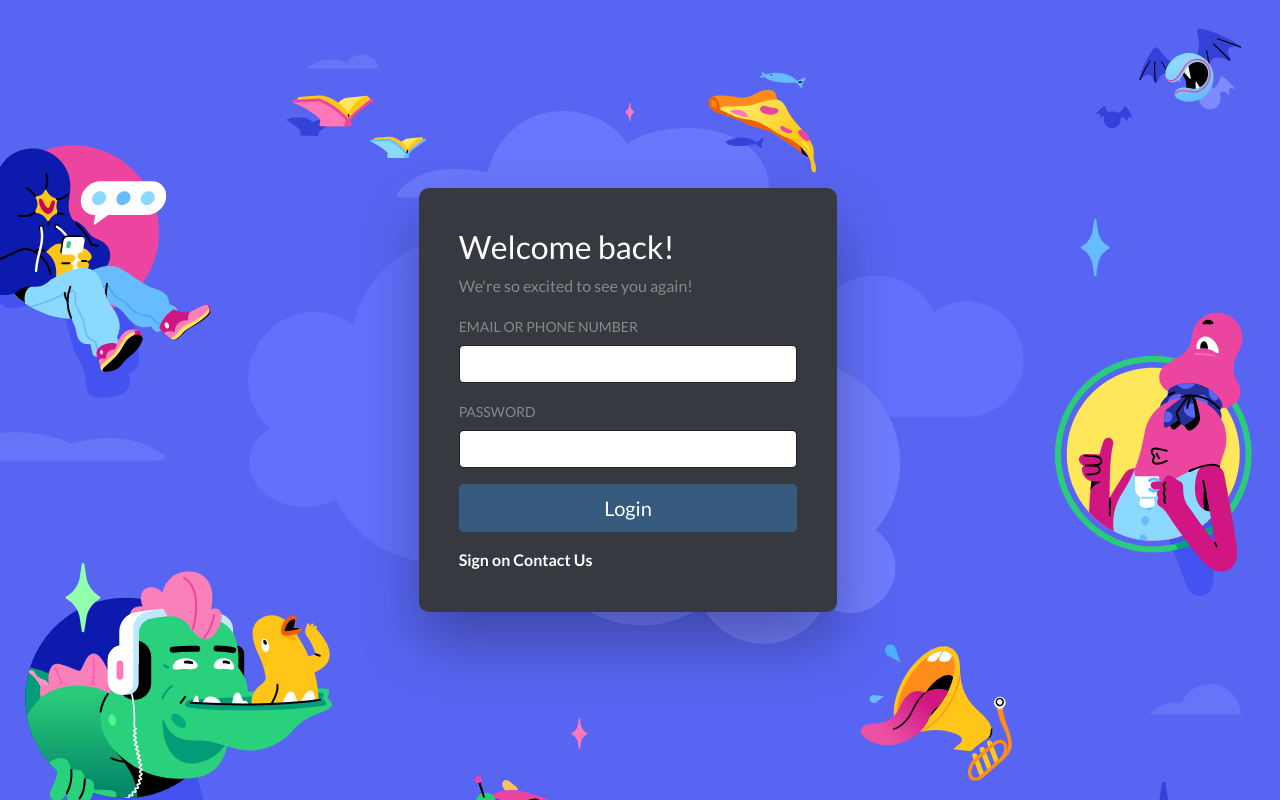
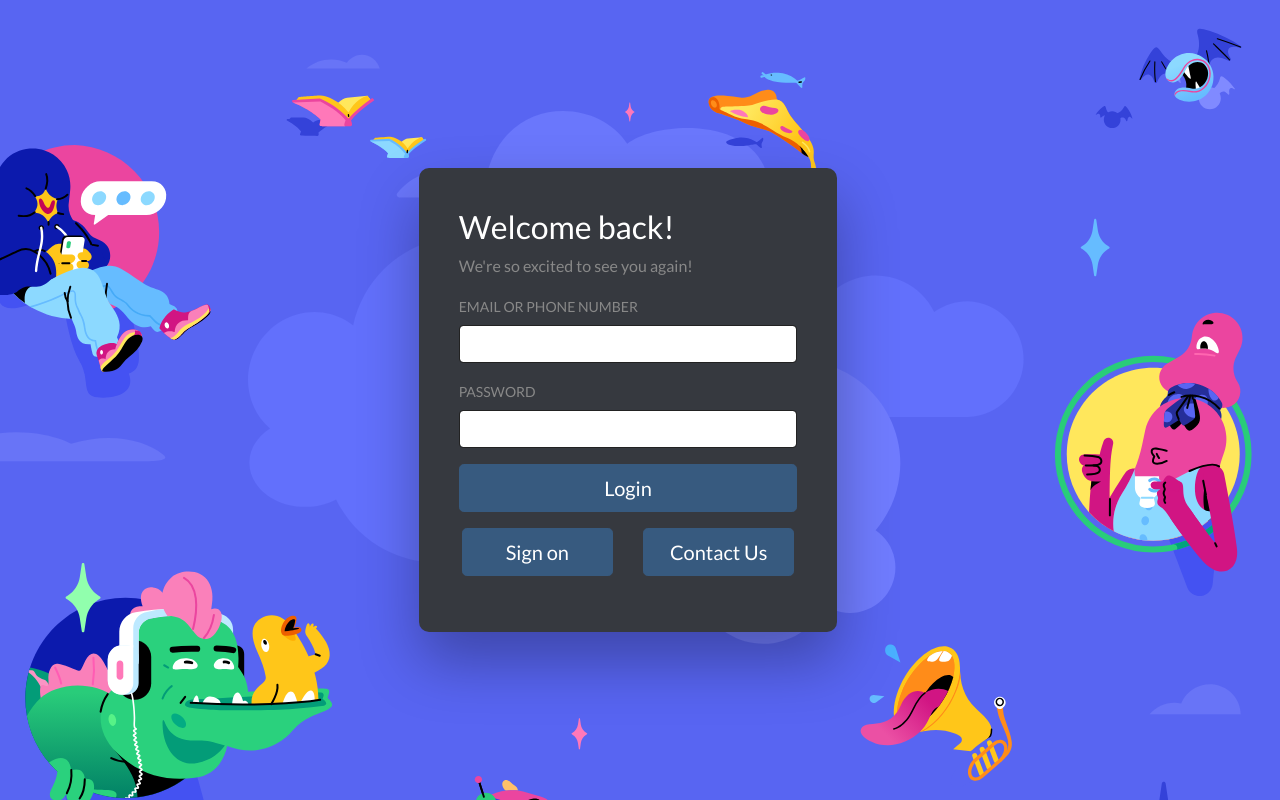
Before and after one commit to JulienBlacteau/htdocs, a PHP site: page / in a window 1280 px wide. Run offline with PHP 8.4, Linux system fonts and the light colour scheme.

Commit message:
modify loginView

```diff
--- a/view/loginView.php
+++ b/view/loginView.php
@@ -22,10 +22,10 @@
                     <button type="submit" class="btn btn-primary btn-lg btn-block w-100">Login</button>
                 </div>
             </form>
-
-            <a href="./signOn.php" class="text-white fw-bold text-decoration-none">Sign on</a>
-            <a href="./contactUs.php" class="text-white fw-bold text-decoration-none">Contact Us</a>
-
+            <div class="row justify-content-around mb-3">
+                <a href="view/signon.php" class="col-5 btn btn-primary btn-lg">Sign on</a>
+                <a href="view/contactView.php" class="col-5 btn btn-primary btn-lg">Contact Us</a>
+            </div>
         </div>
     </div>
 </div>
```
